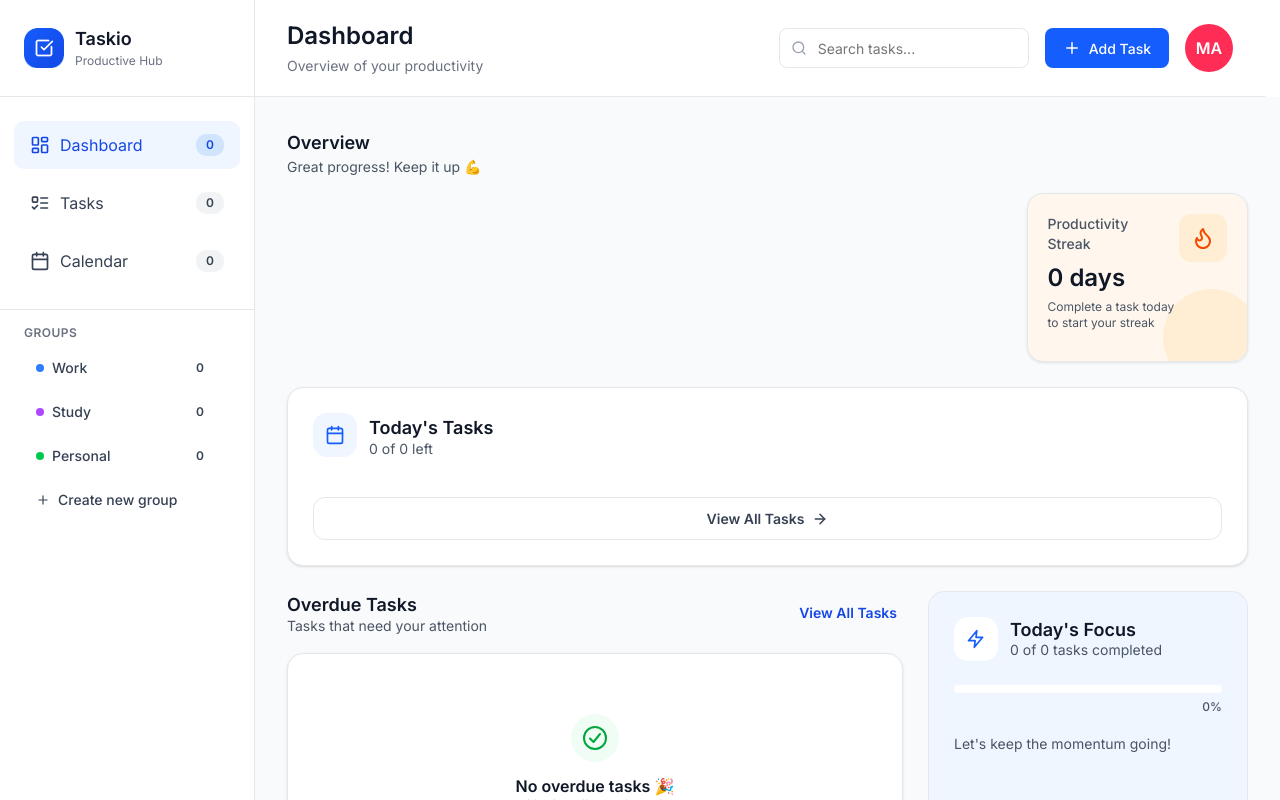
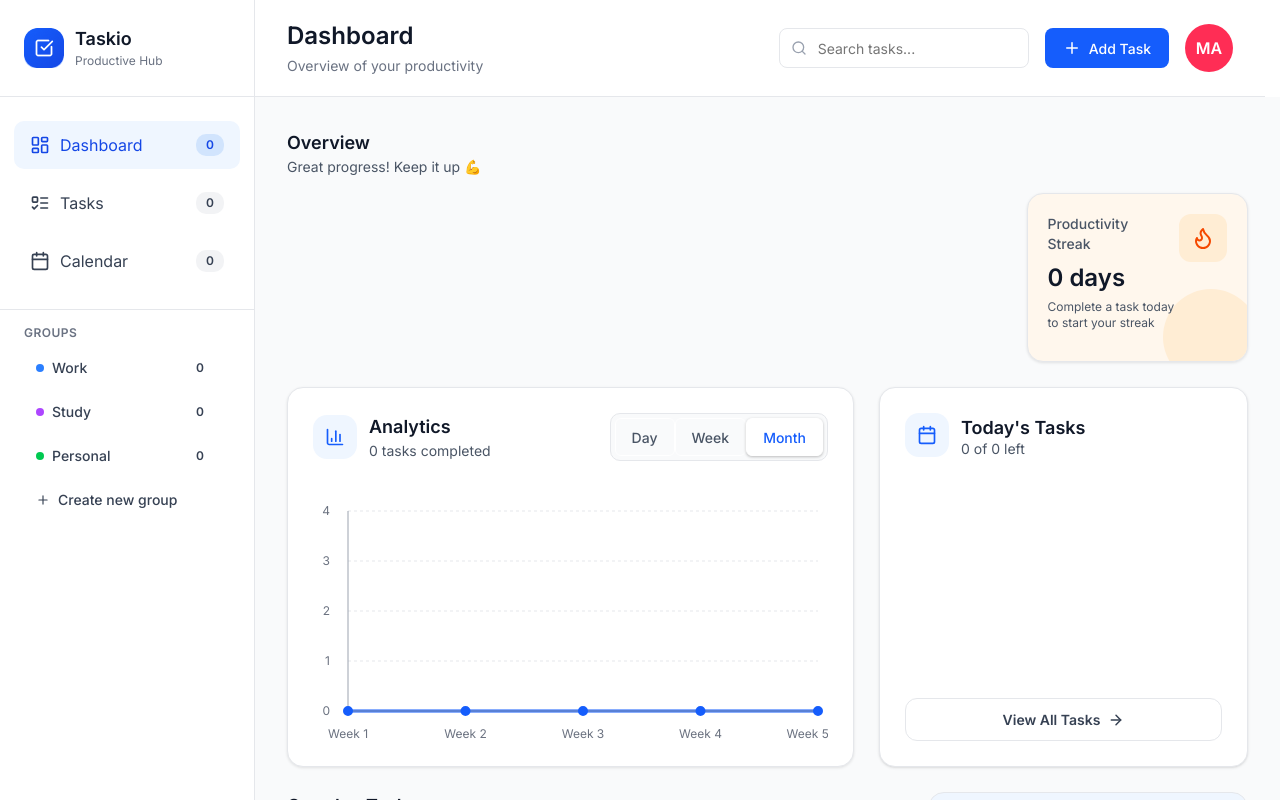
Before and after one commit to kerimov4785/taskio, a React (Vite) app: page / in a window 1280 px wide. Shown: the top 800 px of the page. Built offline with nearby package versions, Linux system fonts and the light colour scheme.

Commit message:
return chart

```diff
--- a/src/Pages/Dashboard.jsx
+++ b/src/Pages/Dashboard.jsx
@@ -84,7 +84,7 @@ function Dashboard({ setActiveFilter, index, setIndex, completedTasks, activeTas
           </div>
         </div>
         <div className='analytics'>
-          {/* <Chart /> */}
+          <Chart />
           <div className="dashboard-cards mobile-dashboard-cards">
             {cards.map((card, index) => (
               <CardDashboard card={card} key={index} />
```
